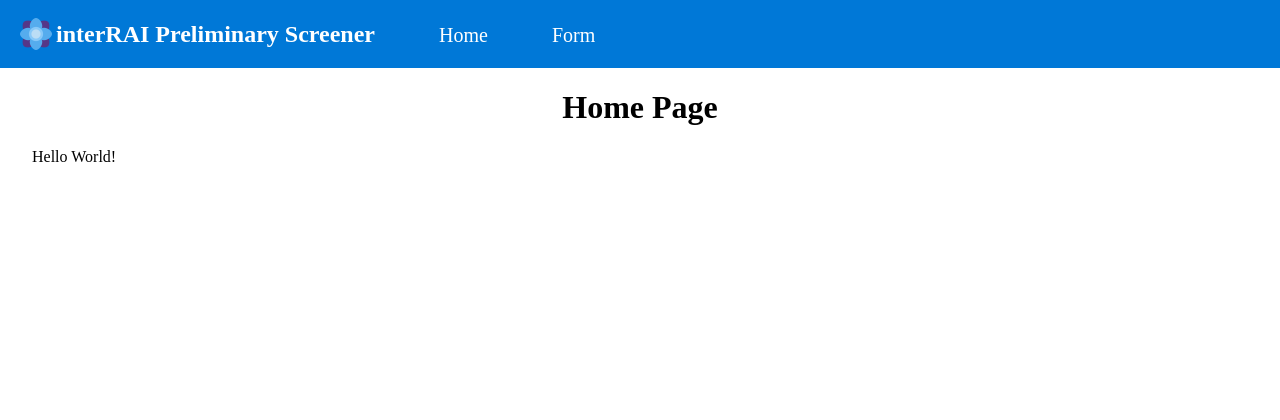
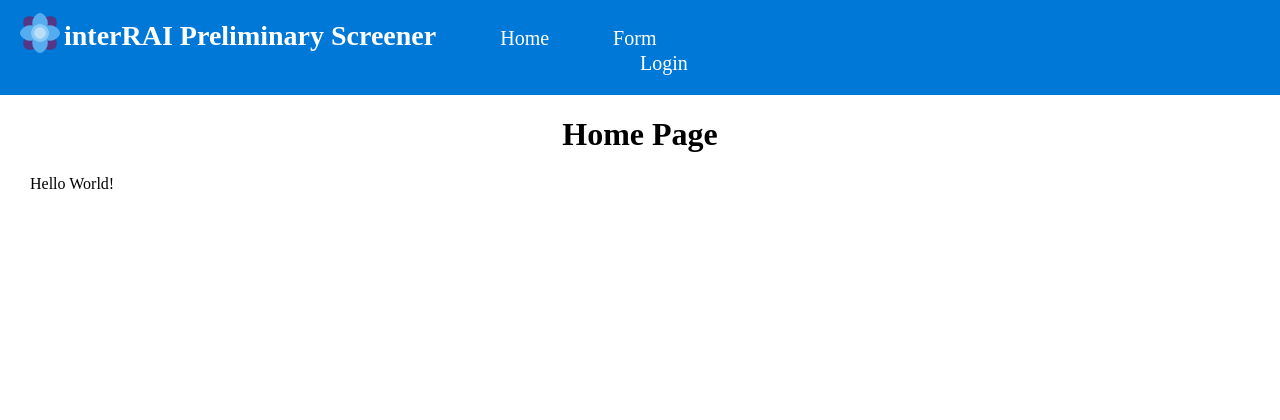
Before and after one commit to hshoukat97/Hamza-Shoukat, a Flask app: template templates/index.html in a window 1280 px wide. Shown: the top 420 px of the page. Run offline with Flask 2, Linux system fonts and the light colour scheme; the template is opened without the code that fills it, so the values that code supplies are empty.

Commit message:
Updated styling

```diff
--- a/app.py
+++ b/app.py
@@ -1,11 +1,11 @@
 from flask import Flask, render_template
 app = Flask(__name__)
 
-@app.route('/')
+@app.route('/team4')
 def index():
     return render_template('index.html', title='Home')
 
-@app.route('/form')
+@app.route('/team4/form')
 def test():
     return render_template('form.html', title='Form')
 
--- a/static/css/main.css
+++ b/static/css/main.css
@@ -6,7 +6,7 @@ header {
   background-color: #0078D7;
   color: #ffffff;
   padding: 20px;
-  padding-top: 10px;
+  padding-top: 5px;
 }
 
 nav img {
@@ -14,27 +14,39 @@ nav img {
   top: 8px;
 }
 
-nav h1 {
+#navigation-header {
   display: inline;
+  color: white;
+  font-size: 1.75em;
+  font-weight: bold;
+  text-decoration: none;
 }
 
-nav a {
+.navigation-link {
   color: white;
   font-size: 1.25em;
   padding-left: 60px;
   text-decoration: none;
 }
 
-nav a:hover {
+#navigation-link-right {
+  color: white;
+  font-size: 1.25em;
+  padding-left: 620px;
+  text-decoration: none;
+}
+
+.navigation-link:hover, #navigation-link-right:hover {
   text-decoration: underline;
 }
 
-main h1 {
+.top-header {
   text-align: center;
 }
 
-.midsection {
-  padding-left: 2em;
+.main-content {
+  margin-right: 30px;
+  margin-left: 30px;
 }
 
 footer {
--- a/templates/index.html
+++ b/templates/index.html
@@ -1,12 +1,13 @@
 {% extends "layout.html" %}
 {% block mainContent %}
 
-<h1 class=>Home Page</h1>
-
-<div class="midsection">
-  <p>
-    Hello World!
-  </p>
+<div>
+  <h1 class=top-header>Home Page</h1>
+  <div class="main-content">
+    <p>
+      Hello World!
+    </p>
+  </div>
 </div>
 
 {% endblock %}
--- a/templates/layout.html
+++ b/templates/layout.html
@@ -11,16 +11,17 @@
   {% endif %}
 
   <link rel=stylesheet href="/static/css/main.css">
-  <link rel="shortcut icon" type="image/icon" href="/static/images/favicon.ico">
+  <link rel="shortcut icon" type="image/png" href="/static/images/rosette.png">
 </head>
 
 <body>
   <header>
     <nav>
-      <img src="/static/images/favicon.ico">
-      <h1>interRAI Preliminary Screener</h1>
-      <a href="/">Home</a>
-      <a href="/form">Form</a>
+      <img src="/static/images/rosette.png" alt="" height="40" width="40">
+      <a href='/team4' id="navigation-header">interRAI Preliminary Screener</a>
+      <a href="/team4" class="navigation-link">Home</a>
+      <a href="/team4/form" class="navigation-link">Form</a>
+      <a href="#" id="navigation-link-right">Login</a>
     </nav>
   </header>
 
```
Also changed, not shown: templates/form.html (+4 -3 lines), static/images/favicon.ico (deleted), static/images/rosette.png (added).
